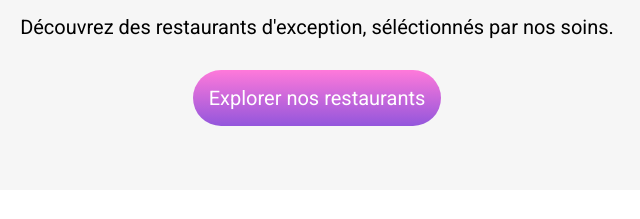
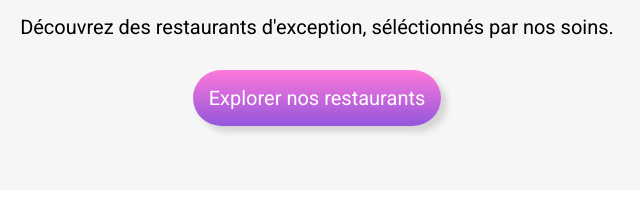
Before and after one commit to Waellan77/P3_Ohmyfood, a website: page index.html in a window 1280 px wide. Shown: the part 224-443 px from the top of the page, 323-963 px from the left. Drawn offline with nearby package versions, Linux system fonts and the light colour scheme; files that its build step writes are made by us from their sources; a web font is replaced by a local one.

Commit message:
Hover pour button

```diff
--- a/sass/components/_button.scss
+++ b/sass/components/_button.scss
@@ -1,8 +1,15 @@
 .button {
-    border-radius: 50px;
     background: linear-gradient($color-secondary, $color-primary);
     color: $color-white;
-    text-decoration: none;
     padding: 1rem 1rem;
-    width: 75%;
+    border-radius: 50px;
+    box-shadow: 6px 6px 6px $color-shadow;
+    transition: background-color 400ms;
+
+    &:hover {
+        background: lighten($color-primary, 8);
+        background: lighten($color-secondary, 8);
+        box-shadow: 6px 6px 6px $color-footer;
+
+    }
 }
```
